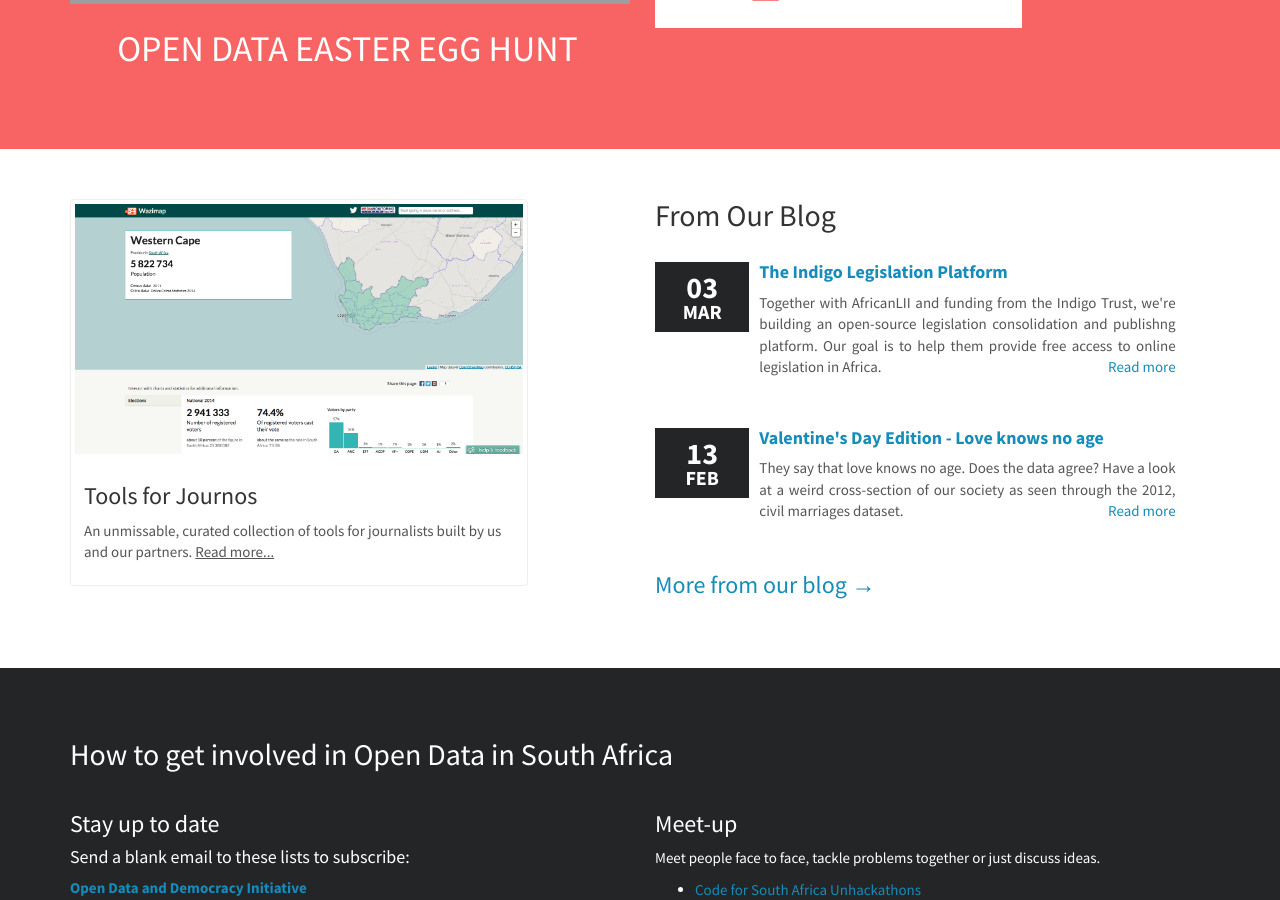
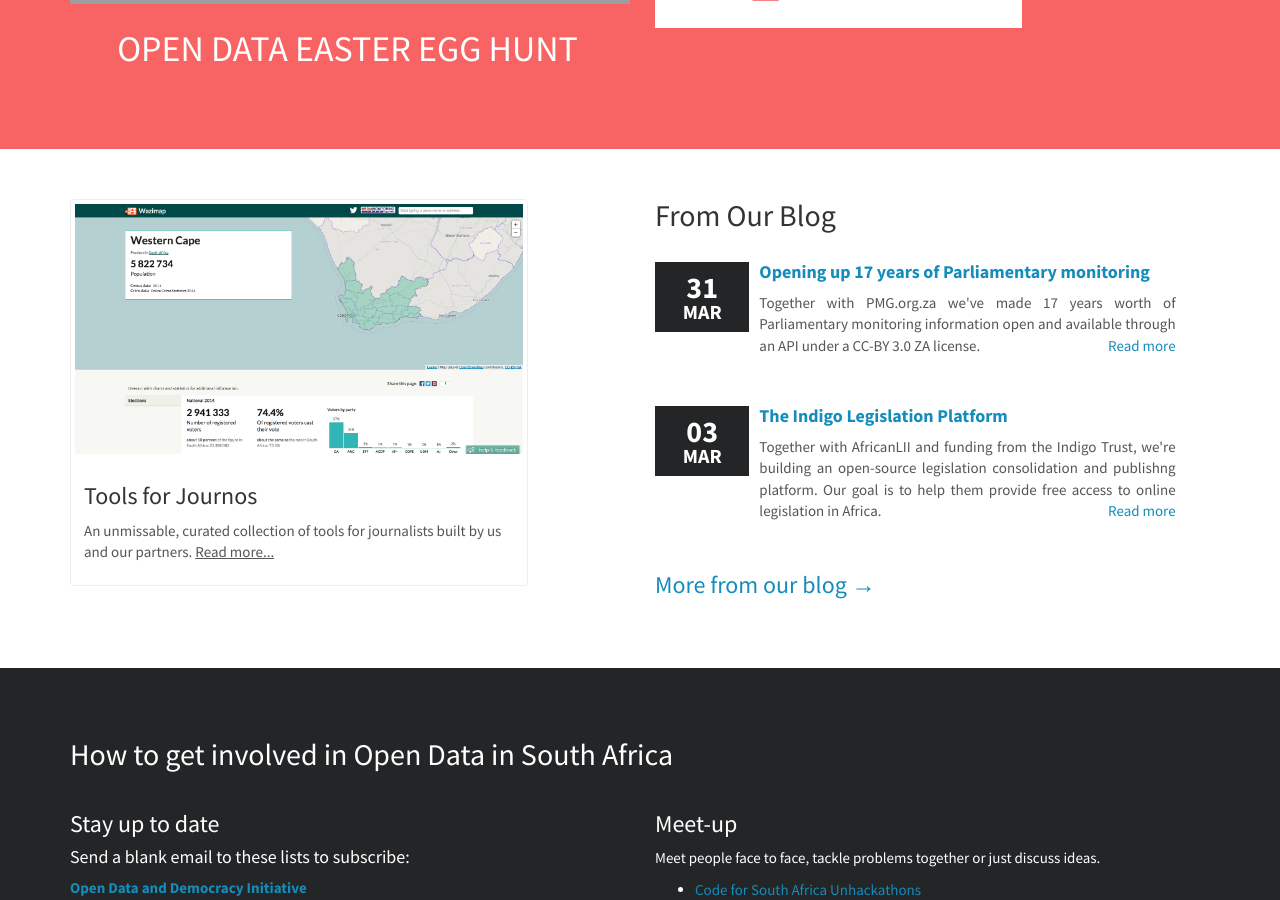
Before and after one commit to Code4SA/old-code4sa.github.io, a Jekyll site: the page built from index.html, in a window 1280 px wide and 900 px high, scrolled down 415 px. Built offline with Jekyll 4.4.1, drawn with Linux system fonts in a browser that asks for light colours; nearby versions of some CDN libraries; Markdown is read by kramdown in place of the engine named in the settings; grey boxes are pictures that could not be loaded.

Commit message:
Pictures

```diff
--- a/_drafts/2015-03-31-17-years-parliamentary-info.md
+++ b/_posts/2015-03-31-17-years-parliamentary-info.md
@@ -1,14 +1,21 @@
 ---
-published: false
 layout: post
-title: Opening up 17 years of Parliamentary Monitoring
+title: Opening up 17 years of Parliamentary monitoring
 date: 2015-03-31
 excerpt: |
   Together with PMG.org.za we've made 17 years worth of Parliamentary monitoring information
   open and available through an API under a CC-BY 3.0 ZA license.
 ---
 
-The [Parliamentary Monitoring Group](https://pmg.org.za) have been providing South Africans with insight into the day-to-day details of Parliament since 1995. Being the data geeks that we are, we're incredibly excited that you can now access **over 17 years of Parliamentary data through PMG's API at [api.pmg.org.za](https://api.pmg.org.za)**.
+# Opening up 17 years of Parliamentary monitoring
+
+## Cape Town, 31 March 2015
+## By Greg Kempe
+[@longhotsummer](https://twitter.com/longhotsummer)
+
+<img src="/img/national-assembly.jpg">
+
+The [Parliamentary Monitoring Group (PMG)](https://pmg.org.za) have been providing South Africans with insight into the day-to-day details of Parliament since 1995. Being the data geeks that we are, we're incredibly excited that you can now access **over 17 years of Parliamentary data through PMG's API at [api.pmg.org.za](https://api.pmg.org.za)**.
 
 PMG created their first website in 1998 and have had a few iterations since then. When they approached Code for South Africa last year to build the next iteration it was about more than just a facelift. It was an opportunity to open up more than a decade-and-a-half of their data available for others to analyse and build upon.
 
@@ -22,11 +29,14 @@
 - Progress, debates and versions of more than 500 [Bills](https://pmg.org.za/bills/)
 - [Hansards](https://pmg.org.za/hansards/), minutes and summaries of over 600 meetings of the National Assembly, National Council of Provinces and Joint Sittings
 - Thousands of hours of Committee Meeting audio recordings (we'd love to count them -- want to help us out?)
+- Over 300GB of supplementary PDFs, documents and audio
+
+The bulk of the content is freely available. To sustain their activities (they're a registered NGO) they charge a subscription fee for the meeting reports of [a handful of committees](https://pmg.org.za/committee-subscriptions/). To get that content you'll need a subscription and must [authenticate your API calls](https://github.com/Code4SA/pmg-cms-2#making-use-of-the-api).
 
 PMG also run [People's Assembly](http://pa.org.za/), which provides detailed information on past and current Members of Parliament. The PMG website and API build on this data (and will do so increasingly in future) when providing details on MPs and Committee memberships.
-
-The bulk of the content is freely available. To sustain their activities (they're a registered NGO) they charge a subscription fee for the meeting reports of [a handful of committees](https://pmg.org.za/committee-subscriptions/). To get that content you'll need a subscription and must [authenticate your API calls](https://github.com/Code4SA/pmg-cms-2#making-use-of-the-api).
 
 ## Contributions welcome
 
 The PMG website is entirely open source and we welcome contributions and bug fixes through the GitHub repo at [github.com/Code4SA/pmg-cms-2/](https://github.com/Code4SA/pmg-cms-2).
+
+*Photograph of the National Assembly by [GovenmentZA](https://www.flickr.com/photos/governmentza/) on Flickr and licensed under a CC-BY-ND-2.0 license.*
```
Also changed, not shown: img/national-assembly.jpg (added).
